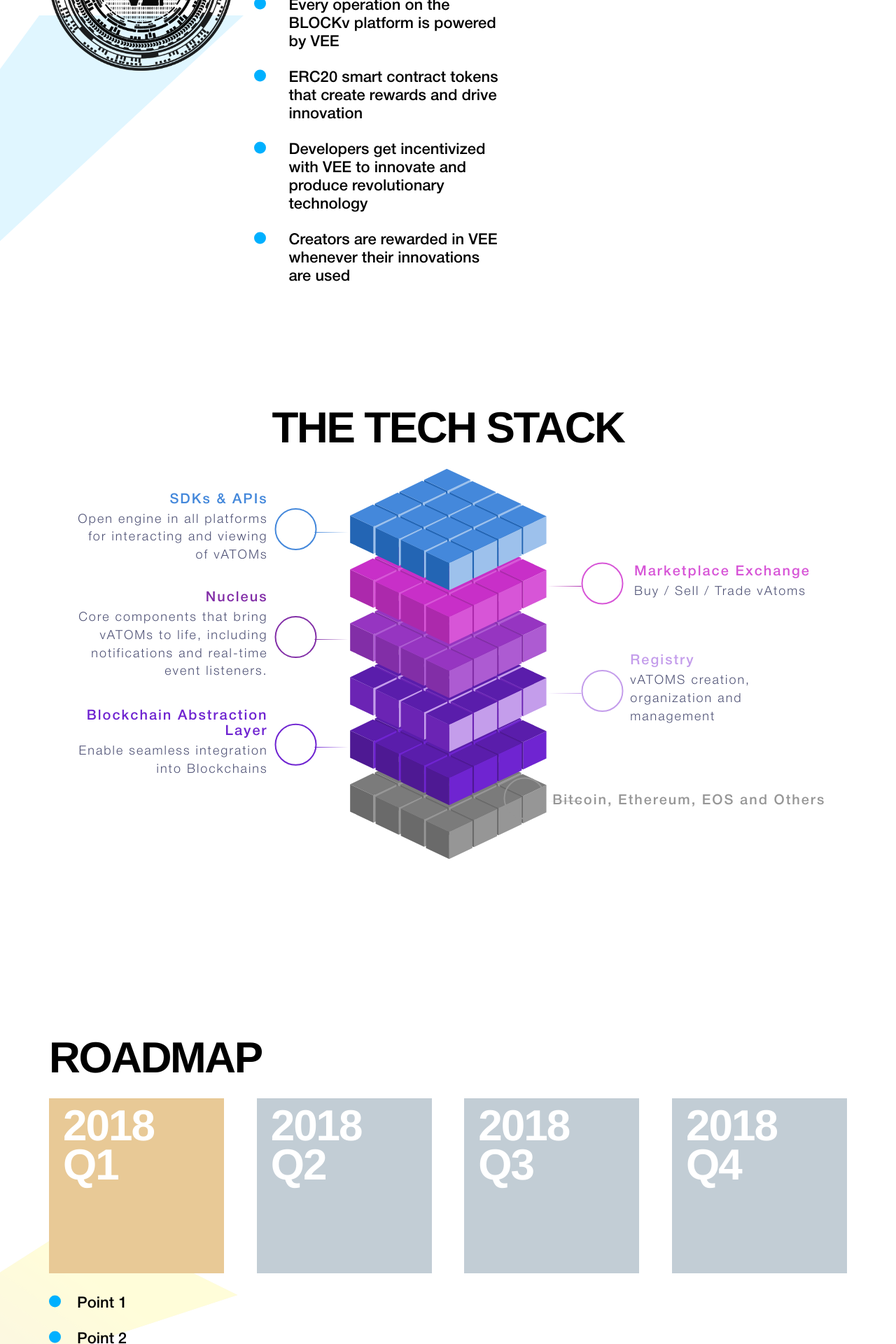
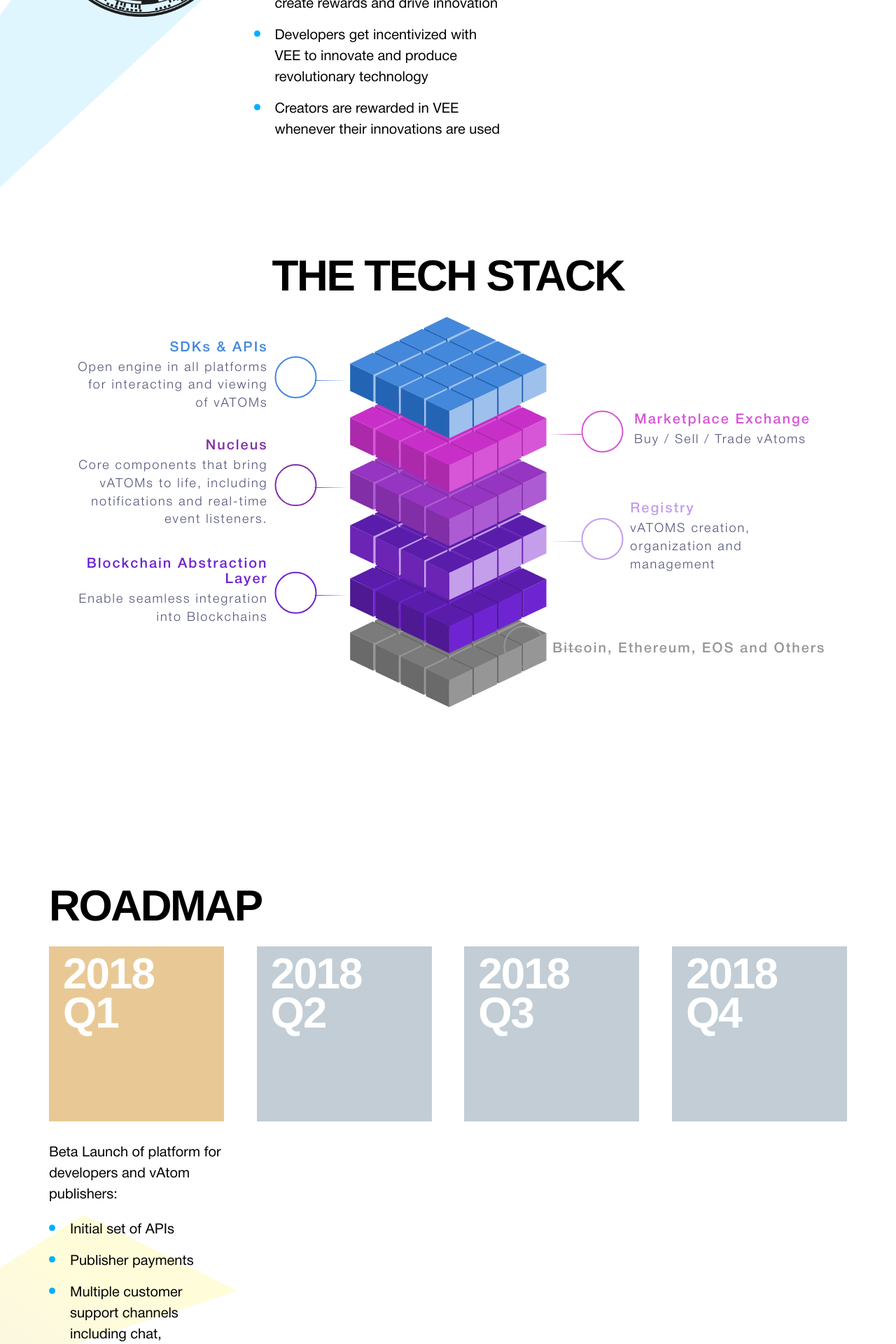
Before and after one commit to neoartdoo/blockv, a PHP site: page / in a window 1280 px wide. Shown: the part 3280-5200 px from the top of the page at 70% size. Run offline with PHP 8.4, Linux system fonts and the light colour scheme; some libraries are stand-ins or nearby versions.

Commit message:
updated styles lists, added new content

```diff
--- a/assets/styles/partials/_feature-section.scss
+++ b/assets/styles/partials/_feature-section.scss
@@ -190,22 +190,22 @@
 
     li {
       position: relative;
-      font-size: 22px;
-      line-height: 26px;
-      font-weight: 500;
+      font-size: 20px;
+      line-height: 1.5;
+      font-weight: 400;
       color: $black;
-      margin-bottom: 25px;
-      padding-left: 50px;
+      margin-bottom: 15px;
+      padding-left: 30px;
 
       &:after {
         position: absolute;
         content: '';
         left: 0;
-        top: 10px;
+        top: .6em;
         transform: translateY(-50%);
         background-color: $blue;
-        width: 17px;
-        height: 17px;
+        width: 9px;
+        height: 9px;
         border-radius: 50%;
       }
     }
@@ -270,6 +270,61 @@
         bottom: -90px;
       }
     }
+  }
 
+  .present-image-wrap {
+    position: relative;
+    text-align: center;
+
+    @include media-breakpoint-down(sm) {
+      width: 280px;
+      margin: 0 auto 50px;
+    }
+
+    img {
+      position: relative;
+      z-index: 2;
+    }
+
+    &:after {
+      content: '';
+      position: absolute;
+      transform: translateY(-50%);
+      display: block;
+      box-sizing: border-box;
+      border-radius: 50%;
+      background-color: #c52614;
+      animation: pulse-ring 1.25s cubic-bezier(0.215, 0.61, 0.355, 1) infinite;
+
+      @include media-breakpoint-up(lg) {
+        width: 400px;
+        height: 400px;
+        right: -50px;
+        top: 50%;
+      }
+
+      @include media-breakpoint-only(md) {
+        width: 300px;
+        height: 300px;
+        right: -60px;
+        top: 50%;
+      }
+
+      @include media-breakpoint-down(sm) {
+        width: 320px;
+        height: 320px;
+        right: -40px;
+        top: 50%;
+      }
+    }
   }
 }
+
+@keyframes pulse-ring {
+  0% {
+    transform: translateY(-50%) scale(.33);
+  }
+  80%, 100% {
+    opacity: 0;
+  }
+}
--- a/assets/styles/partials/_header.scss
+++ b/assets/styles/partials/_header.scss
@@ -43,11 +43,78 @@
     }
 
     .link {
+      @include media-breakpoint-up(sm) {
+        &:not(:last-child) {
+          margin-right: 20px;
+        }
+      }
+
       a {
         @include link-variant($black);
         font-size: 12px;
         letter-spacing: 2px;
         text-transform: uppercase;
+      }
+
+      &:not(.featured) {
+        a {
+          padding: 12px 14px 4px 10px;
+
+          &:before {
+            content: '';
+            position: absolute;
+            left: -8px;
+            top: 8px;
+            width: 100%;
+            height: 100%;
+            border: solid thin rgba($black, .3);
+            opacity: 0;
+            transition: all .3s;
+            transition-delay: .1s;
+          }
+
+          &:after {
+            content: '';
+            position: absolute;
+            left: 0;
+            top: 0;
+            width: 100%;
+            height: 100%;
+            border: solid thin $black;
+            opacity: 0;
+            transition: all .3s;
+          }
+
+          &:hover {
+            &:before {
+              opacity: 1;
+            }
+            &:after {
+              opacity: 1;
+            }
+          }
+        }
+      }
+
+      &.featured {
+        a {
+          @include media-breakpoint-up(sm) {
+            padding-top: 12px;
+            padding-bottom: 12px;
+
+            &:after {
+              position: absolute;
+              content: '';
+              left: 50%;
+              top: 50%;
+              transform: translate(-50%, -50%);
+              border: 2px solid $black;
+              border-radius: 4px;
+              width: 100%;
+              height: 40px;
+            }
+          }
+        }
       }
 
       &.social-links {
@@ -56,6 +123,16 @@
         a {
           display: inline-block;
           margin-right: 0;
+
+          &:after,
+          &:before {
+            display: none;
+          }
+
+          @include media-breakpoint-up(sm) {
+            padding-left: 5px;
+            padding-right: 5px;
+          }
         }
 
         svg {
--- a/assets/styles/partials/_roadmap-section.scss
+++ b/assets/styles/partials/_roadmap-section.scss
@@ -1,5 +1,5 @@
 .roadmap-section {
-  padding: 100px 0;
+  padding: 100px 0 30px;
 
   .roadmap-list {
     width: 100%;
@@ -43,7 +43,7 @@
       position: relative;
 
       @include media-breakpoint-down(xs) {
-        margin: 0 auto 40px;
+        margin: 0 auto 20px;
       }
 
       &:after {
@@ -108,6 +108,15 @@
         padding-top: 30px;
         opacity: 0;
         transition: opacity .3s ease;
+        font-size: 20px;
+        line-height: 1.5;
+        font-weight: 400;
+        color: $black;
+        margin-bottom: 25px;
+
+        .info {
+          margin-bottom: 20px;
+        }
 
         ul {
           list-style: none;
@@ -115,22 +124,18 @@
 
           li {
             position: relative;
-            font-size: 22px;
-            line-height: 26px;
-            font-weight: 500;
-            color: $black;
-            margin-bottom: 25px;
-            padding-left: 40px;
+            margin-bottom: 15px;
+            padding-left: 30px;
 
             &:after {
               position: absolute;
               content: '';
               left: 0;
-              top: 10px;
+              top: .6em;
               transform: translateY(-50%);
               background-color: $blue;
-              width: 17px;
-              height: 17px;
+              width: 9px;
+              height: 9px;
               border-radius: 50%;
             }
           }
--- a/index.html
+++ b/index.html
@@ -45,9 +45,9 @@
                 <!-- Collect the nav links, forms, and other content for toggling -->
                 <div class="collapse navbar-collapse" id="bs-example-navbar-collapse-1">
                     <ul class="nav navbar-nav navbar-right">
+                        <li class="link featured"><a href="#" target="_blank">Read Whitepaper</a></li>
                         <li class="link"><a href="#team">Team</a></li>
                         <li class="link"><a href="https://medium.com/@blockv_io" target="_blank">Blog</a></li>
-                        <li class="link"><a href="https://medium.com/@blockv_io" target="_blank">Read Whitepaper</a></li>
                         <li class="link social-links">
                             <a href="https://t.me/block_v" target="_blank">
                                 <svg class="icon-telegram">
@@ -155,6 +155,8 @@
                 <ul class="points-list">
                     <li>
                         Unleash the power of virtual objects across all digital mediums with vAtoms
+                    </li>
+                    <li>
                         vAtoms: blockchain-powered, tradeable, uniquely programmable smart objects
                     </li>
                     <li>
@@ -203,7 +205,12 @@
 <section class="feature-section try">
     <div class="container">
         <div class="row">
-            <div class="col-lg-4 col-md-5 col-sm-6">
+            <div class="col-lg-4 col-md-3 col-md-push-4 col-lg-push-4">
+                <div class="present-image-wrap">
+                    <img src="assets/img/redbox.png" class="img-responsive" alt="present-box">
+                </div>
+            </div>
+            <div class="col-lg-4 col-md-4 col-sm-6 col-lg-pull-4 col-md-pull-3">
                 <h3 class="section-title">
                     GET YOUR <br>
                     HANDS ON <br>
@@ -220,7 +227,7 @@
                     <li>Open your vAtom. Now rock & roll.</li>
                 </ul>
             </div>
-            <div class="col-lg-4 col-md-5 col-sm-6 col-lg-push-4 col-md-push-2">
+            <div class="col-lg-4 col-md-5 col-sm-6">
                 <div class="content-wrap">
                     <div class="content-wrap">
                         <div class="app-preview">
@@ -967,9 +974,14 @@
                 </div>
 
                 <div class="content">
+                    <div class="info">
+                        Beta Launch of platform for developers and vAtom publishers:
+                    </div>
                     <ul>
-                        <li>Point 1</li>
-                        <li>Point 2</li>
+                        <li>Initial set of APIs</li>
+                        <li>Publisher payments</li>
+                        <li>Multiple customer support channels including chat, knowledge base, FAQ</li>
+                        <li>Launch of vACore, VAChain (blockchain administrators and hybrid integration engine), vAIMS (vAtom Identity Management System)</li>
                     </ul>
                 </div>
             </div>
@@ -983,8 +995,10 @@
 
                 <div class="content">
                     <ul>
-                        <li>Point 1</li>
-                        <li>Point 2</li>
+                        <li>Public launch including all elements of the Beta</li>
+                        <li>Launch of SDKs, code samples, extended APIs</li>
+                        <li>Launch of initial developer analytics</li>
+                        <li>Launch of additional features, potentially to include:, iOS/Android/HTML bridge SDKs, API marketing</li>
                     </ul>
                 </div>
             </div>
@@ -997,9 +1011,13 @@
                 </div>
 
                 <div class="content">
+                    <div class="info">V2.0 platform launch, including:</div>
                     <ul>
-                        <li>Point 1</li>
-                        <li>Point 2</li>
+                        <li>Publisher revenue module</li>
+                        <li>vASL: vAtom Service Locator</li>
+                        <li>vASMS: vAtom State Management System</li>
+                        <li>vACF: vAtom Cycler’s Framework</li>
+                        <li>Launch of server-side SDKs (e.g. NodeJS, Python)</li>
                     </ul>
                 </div>
             </div>
@@ -1013,8 +1031,8 @@
 
                 <div class="content">
                     <ul>
-                        <li>Point 1</li>
-                        <li>Point 2</li>
+                        <li>Additional language SDKs</li>
+                        <li>Advanced developer analytics</li>
                     </ul>
                 </div>
             </div>
--- a/v2/scss/elements/_header.scss
+++ b/v2/scss/elements/_header.scss
@@ -44,8 +44,8 @@
             border: solid thin $white;
             opacity: 0;
             transition: all .3s;
+          }
 
-          }
           &:hover {
             &:before {
               opacity: 1;
```
Also changed, not shown: assets/img/redbox.png (added), assets/styles/main.css.
